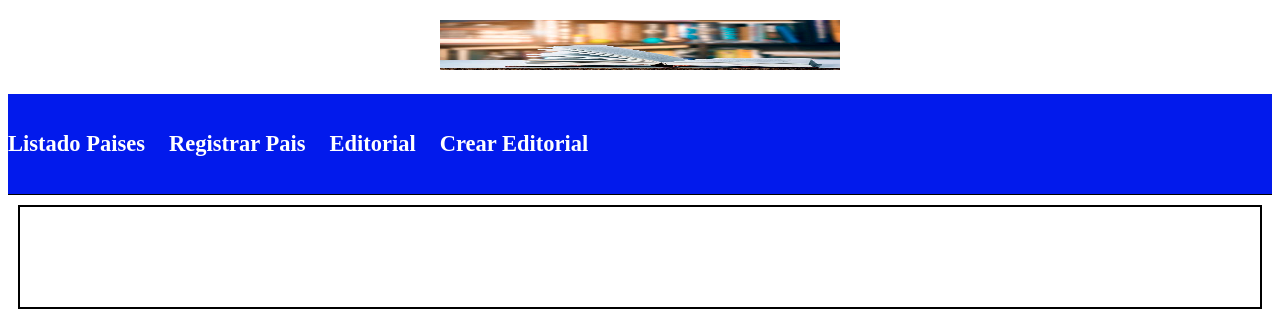
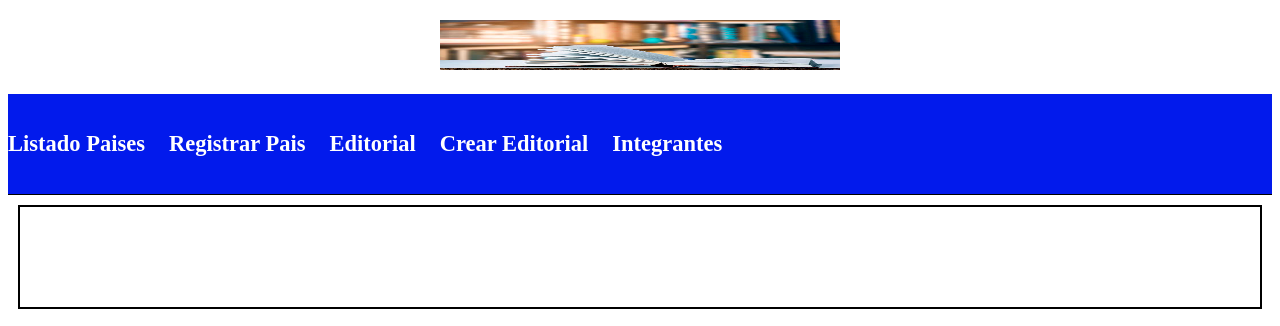
Before and after one commit to koritimana/EF_LP3_Parte04, a Django app: page / in a window 1280 px wide. Shown: the top 326 px of the page. Run offline with Django 4.2, Linux system fonts and the light colour scheme.

Commit message:
Examen Terminado

```diff
--- a/miapp/templates/layout.html
+++ b/miapp/templates/layout.html
@@ -29,6 +29,9 @@
             <li>
                 <a href="{% url 'crear_carrera' %}"><h2>Crear Editorial</h2></a>
             </li>
+            <li>
+                <a href="{% url 'integrantes' %}"><h2>Integrantes</h2></a>
+            </li>
         </ul>
     </nav>
     <div class="barra">
--- a/miapp/views.py
+++ b/miapp/views.py
@@ -102,3 +102,7 @@ def editar_carrera(request, carrera_id):
         return redirect('carreras')
 
     return render(request, 'editar_carrera.html', {'carrera': carrera})
+
+def integrantes(request):
+    return render(request,'integrantes.html',{
+})
--- a/proyecto001/urls.py
+++ b/proyecto001/urls.py
@@ -27,6 +27,7 @@ urlpatterns = [
     path('registrar_editorial/', views.crear_carrera, name='crear_carrera'),
     path('eliminar_editorial/<int:carrera_id>/', views.eliminar_carrera, name='eliminar_carrera'),
     path('editar_editorial/<int:carrera_id>/', views.editar_carrera, name='editar_carrera'),
+    path('integrantes/',views.integrantes, name = "integrantes"),
 
 ]
 
```
Also changed, not shown: miapp/templates/integrantes.html (added, +9 -0 lines).
